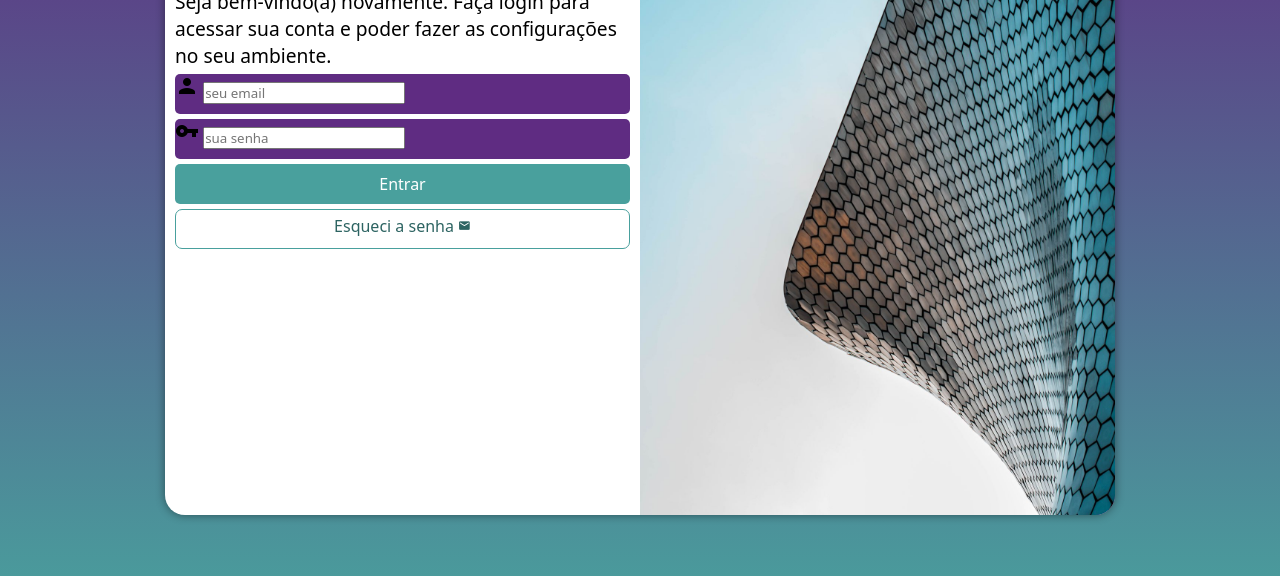
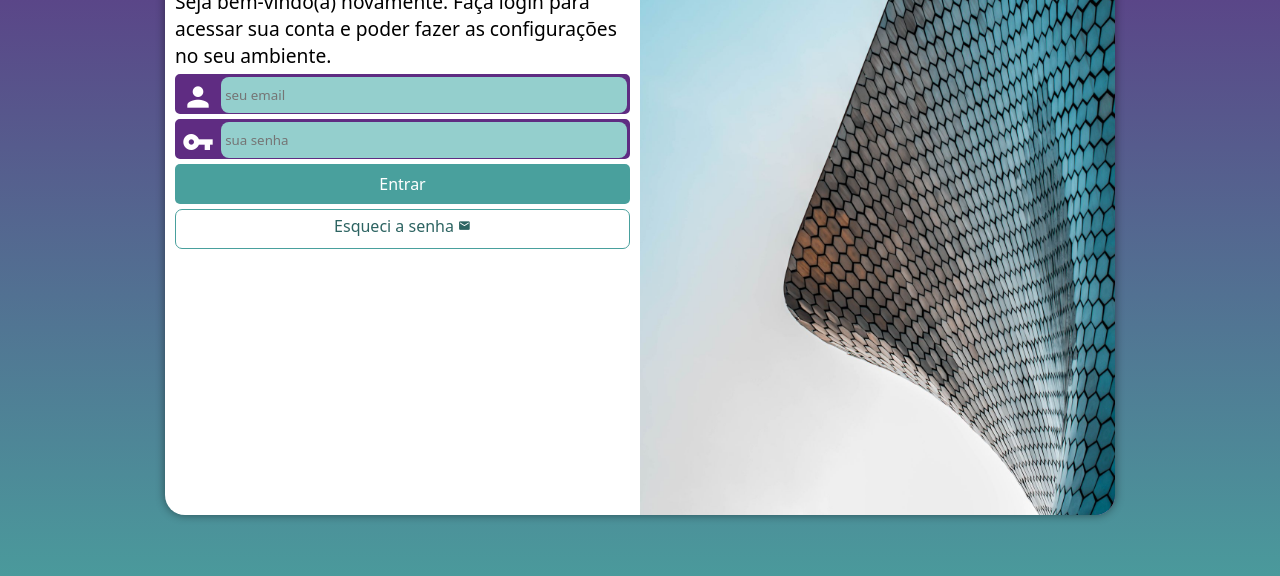
Before and after one commit to JeanEzechiello/projeto-login, a plain HTML site: page index.html in a window 1280 px wide. Shown: the part 180-756 px from the top of the page. Drawn offline with Linux system fonts and the light colour scheme.

Commit message:
finalizado

```diff
--- a/estilos/style.css
+++ b/estilos/style.css
@@ -29,7 +29,6 @@
     position: absolute;
     top: 50%;
     left: 50%;
-    transform: translate(-50%, -50%);
     overflow: hidden;
 
     background-color: white;
@@ -38,6 +37,7 @@
     border-radius: 20px;
     box-shadow: 0px 0px 10px rgba(0, 0, 0, 0.450);
 
+     transform: translate(-50%, -50%);
     transition: width .2s, height .2s;
     transition-timing-function: ease;
 }
@@ -67,6 +67,7 @@
 
 form > div.campo {
     background-color: #5f2c82;
+    border: 2px solid #5f2c82;
     display: block;
     width: 100%;
     height: 40px;
@@ -76,6 +77,28 @@
 
 div.campo > label {
     display: none;
+}
+
+div.campo > i {
+    color: white;
+    font-size: 2em;
+    width: 40px;
+    padding: 5px;
+}
+
+div.campo > input {
+   background-color: #94cfcd;
+   width: calc(100% - 45px);
+   height: 100%;
+   border: 0;
+   padding: 4px;
+   border-radius: 8px;
+    transform: translateY(-13px);
+}
+
+div.campo > input:focus-within{
+    background-color: white;
+    border: none;
 }
 
 form > input[type=submit] {
```
